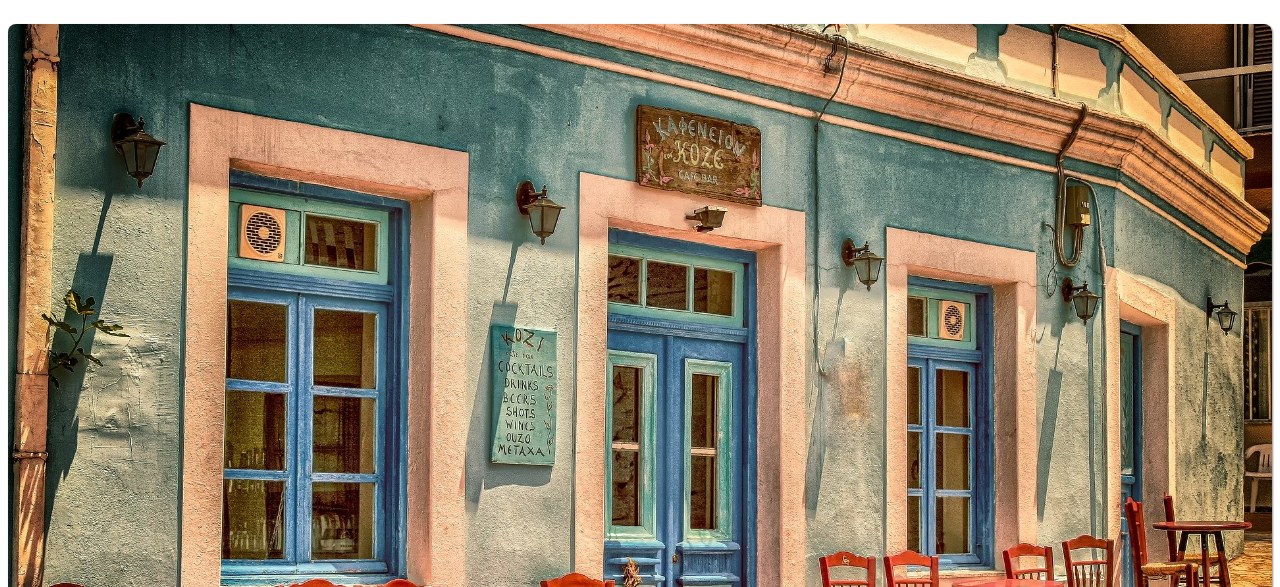
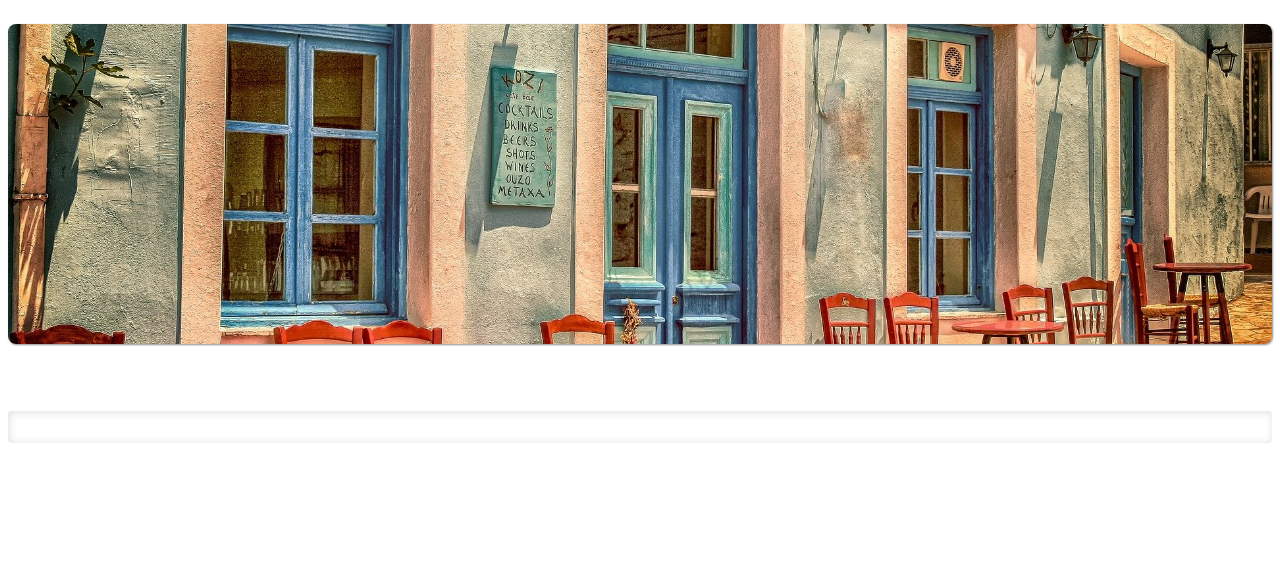
Before and after one commit to nicolasvauche/sf_3si, a Symfony app: template templates/post/show.html.twig in a window 1280 px wide. Shown: the part 106-693 px from the top of the page. Run offline with Twig, Linux system fonts and the light colour scheme; the template is opened without the code that fills it, so the values that code supplies are empty; style sheets or scripts are compiled from the project's sources; some libraries are stand-ins or nearby versions.

Commit message:
Styles fix

```diff
--- a/assets/scss/layouts/_main.scss
+++ b/assets/scss/layouts/_main.scss
@@ -48,11 +48,6 @@
                 color: inherit;
             }
 
-            img {
-                border-radius: 0.5rem;
-                box-shadow: 1px 1px 2px rgba($color-black, 0.5);
-            }
-
             i {
                 font-size: 1rem;
 
@@ -62,6 +57,16 @@
 
                 &.fa-eye-slash {
                     color: rgba($color-black, 0.5);
+                }
+            }
+
+            &.media {
+                img {
+                    width: 100%;
+                    height: 40vh;
+                    object-fit: cover;
+                    border-radius: 0.5rem;
+                    box-shadow: 1px 1px 2px rgba($color-black, 0.5);
                 }
             }
         }
--- a/templates/category/show.html.twig
+++ b/templates/category/show.html.twig
@@ -27,7 +27,7 @@
 
 {% block main %}
     <section>
-        <p>
+        <p class="media">
             {% if category.media %}
                 <img src="{{ asset('assets/img/category/' ~ category.media) }}" class="grid-item-media" alt="{{ category.name }}" />
             {% else %}
--- a/templates/default/index.html.twig
+++ b/templates/default/index.html.twig
@@ -5,5 +5,9 @@
 {% block body_class %}home{% endblock %}
 
 {% block main %}
-    Homepage
+    <section>
+        <h2>Les articles récents</h2>
+
+        {% include 'post/_grid.html.twig' with {'posts': postsRecent} %}
+    </section>
 {% endblock %}
--- a/templates/post/show.html.twig
+++ b/templates/post/show.html.twig
@@ -27,7 +27,7 @@
 
 {% block main %}
     <section>
-        <p>
+        <p class="media">
             {% if post.media %}
                 <img src="{{ asset('assets/img/post/' ~ post.media) }}" class="grid-item-media" alt="{{ post.title }}" />
             {% else %}
```
Also changed, not shown: src/Controller/DefaultController.php (+6 -2 lines), public/assets/css/styles.min.css, 1 other file.
